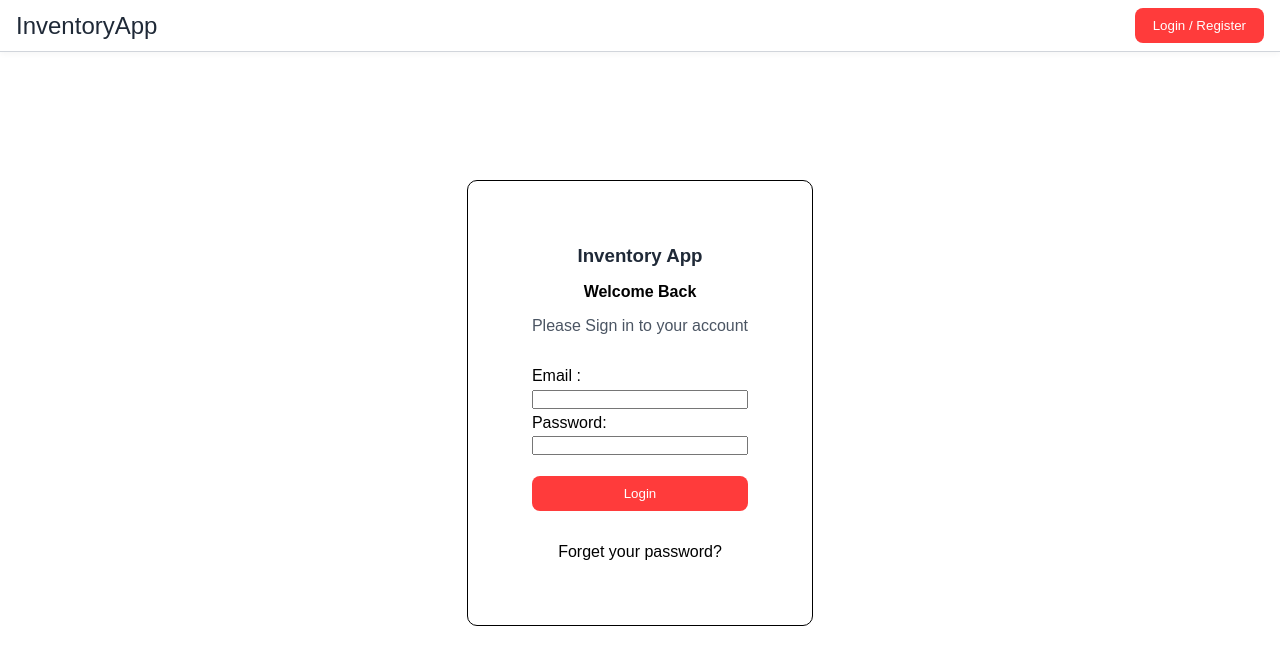
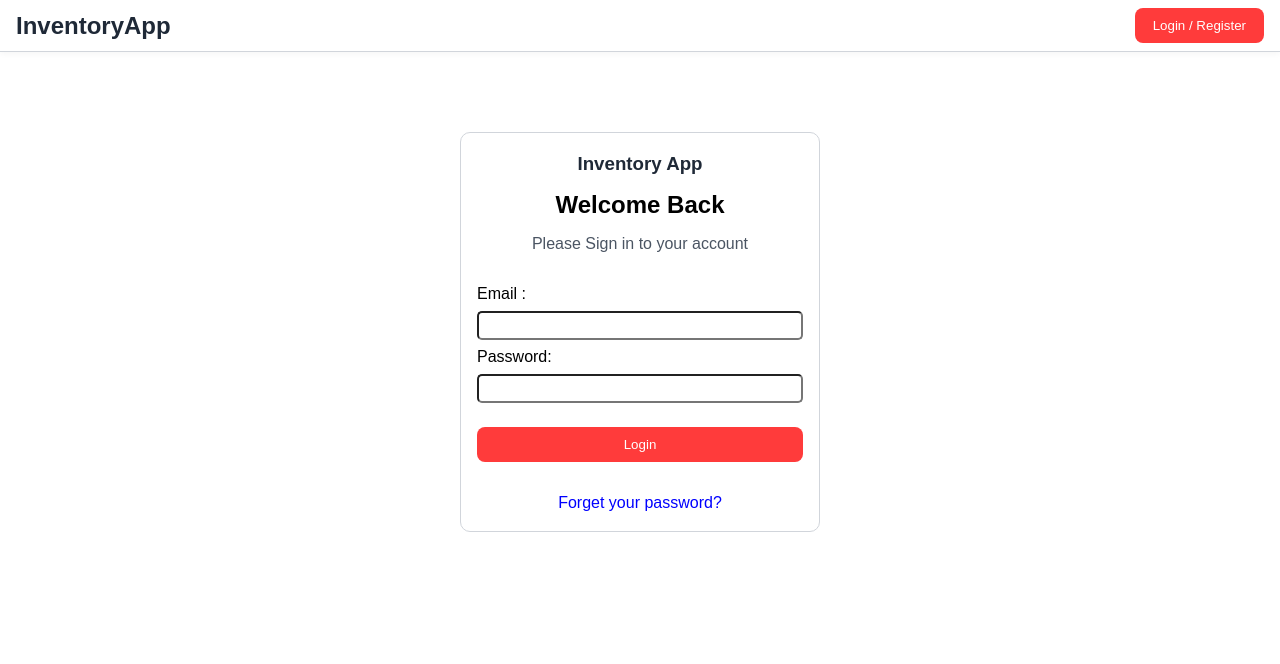
Before and after one commit to eng-ankit-mishra/inventory-management-system, a React (Vite) app in the folder frontend/: page /login in a window 1280 px wide. Shown: the top 664 px of the page. Built offline with nearby package versions, Linux system fonts and the light colour scheme.

Commit message:
updated the styling of product page

```diff
--- a/frontend/src/App.css
+++ b/frontend/src/App.css
@@ -12,7 +12,6 @@
 .navbar a {
     cursor: pointer;
     color: #1f2937;
-    font-weight: 500;
 }
 
 .navbar a:hover {
@@ -294,16 +293,22 @@
 }
 
 .login-card{
-    padding: 4rem;
-    margin-top: 8rem;
+    width: 22.5rem;
+    height: 25rem;
+    margin-top: 5rem;
+    padding: 1rem;
     display: flex;
     flex-direction: column;
     align-items: center;
     justify-content: center;
     gap: 1rem;
-    border: 0.1rem solid black;
+    border: 0.1rem solid #d1d5db;
     border-radius: 10px;
 
+}
+
+.login-card h4{
+    font-size: 1.5rem;
 }
 
 .login-form{
@@ -313,8 +318,23 @@
     display: flex;
     flex-direction: column;
     justify-content: center;
-    gap: 0.3rem;
+    gap: 0.5rem;
 }
+
+.login-form input{
+    padding: 5px;
+    border-radius: 5px;
+}
+
+.login-card a{
+    cursor: pointer;
+    color: blue;
+}
+
+.login-card a:hover{
+    text-decoration: underline;
+}
+
 
 .login-form button{
     margin-top: 1rem;
```
